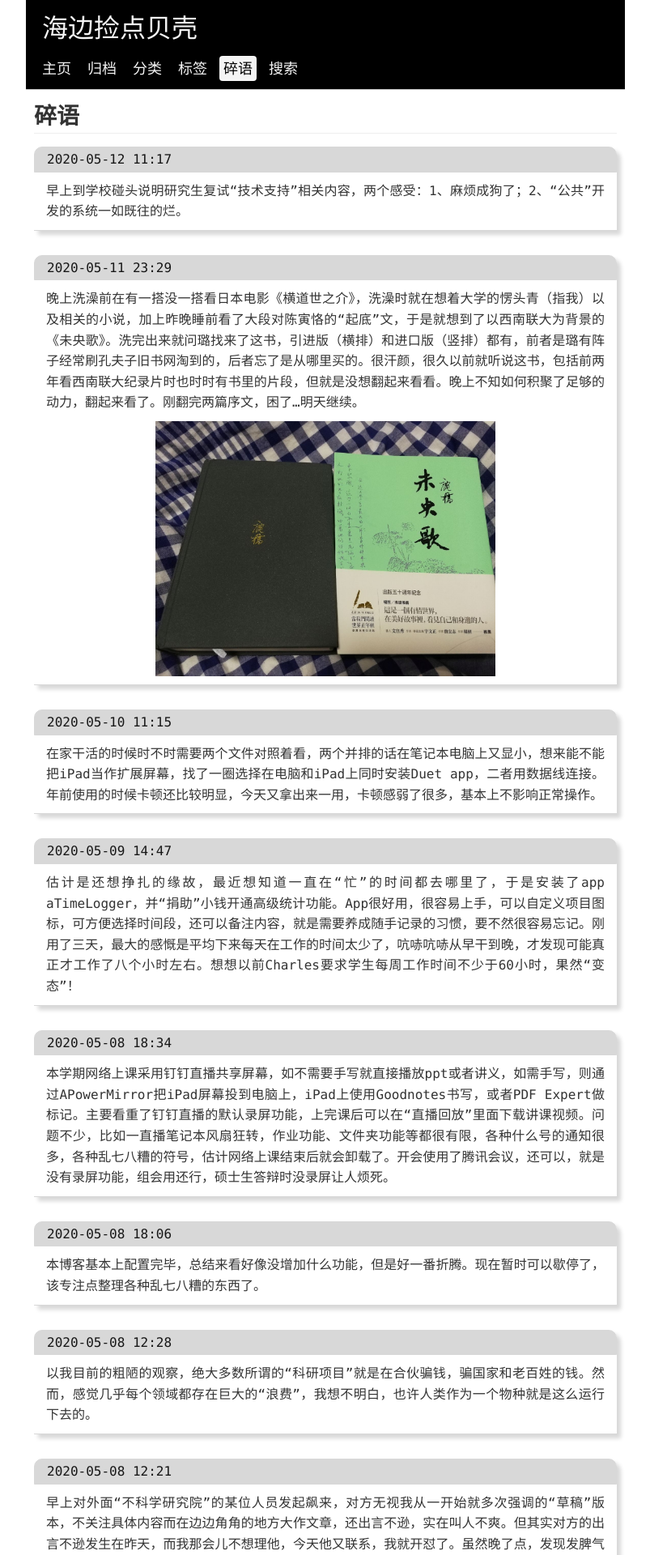
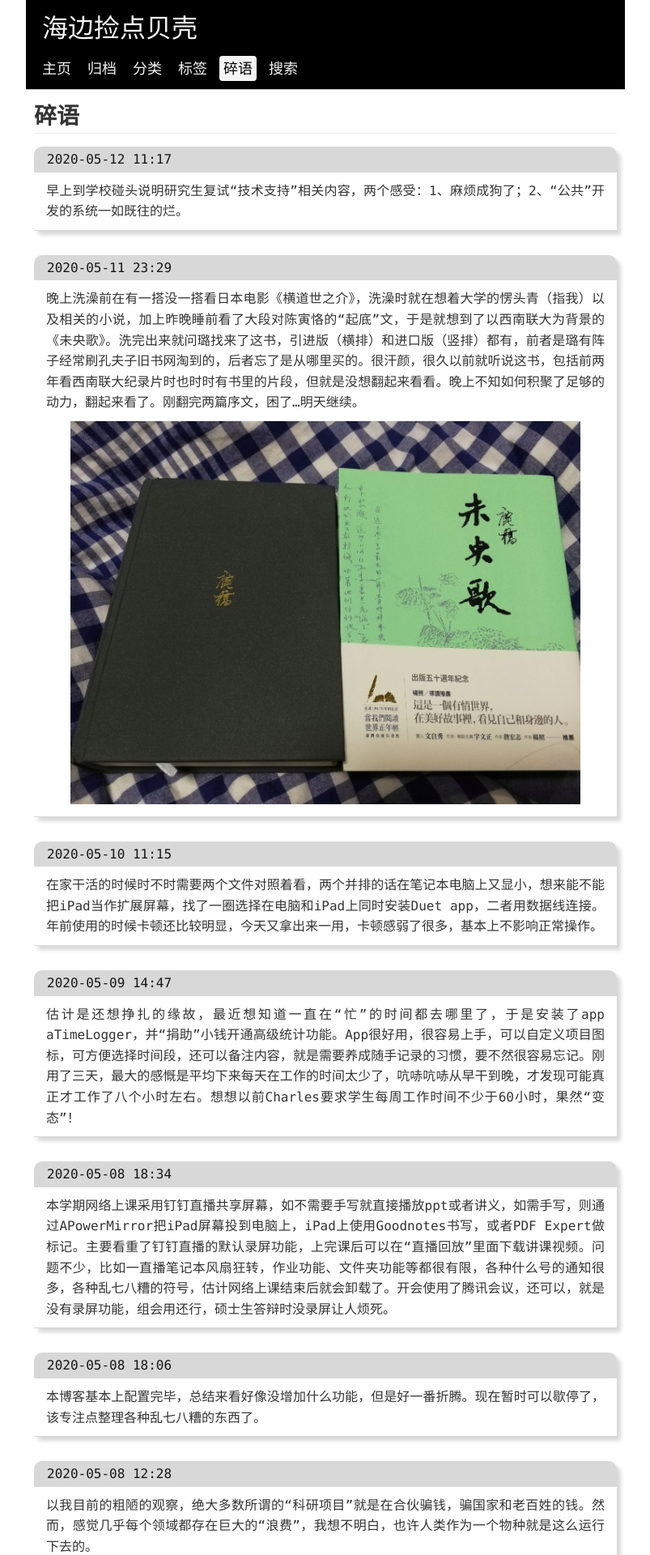
Before and after one commit to xienotes/xienotes.github.io, a Jekyll site: the page built from notes/index.html, in a window 1280 px wide. Shown: the top 1920 px of the page at 81% size, without its empty margins (238-1041 px from the left). Built offline with Jekyll 4.4.1, drawn with Linux system fonts in a browser that asks for light colours; the list of posts is cut into pages by our own code.

Commit message:
minor change note image style

```diff
--- a/assets/css/default.css
+++ b/assets/css/default.css
@@ -41,6 +41,8 @@ p.post-exerpt {
 }
 
 .note-container {
+    /*margin-left: 40px; */
+    /* margin-right: 100px; */
     margin-bottom: 30px;
     border-bottom: 0.3px solid #d8d8d8;
     box-shadow: 5px 5px 5px #d8d8d8;
--- a/assets/css/shared.css
+++ b/assets/css/shared.css
@@ -155,8 +155,8 @@ img {
 
 img.note-image {
     display: block;
-    max-width: 60%;
-    margin: 0px auto 10px auto;
+    max-width: 90%;
+    margin: 0px auto 15px auto;
     height: auto;
 }
 
```
